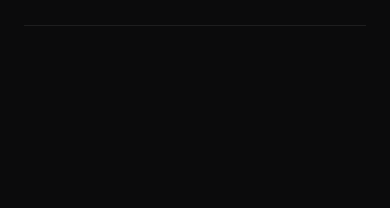
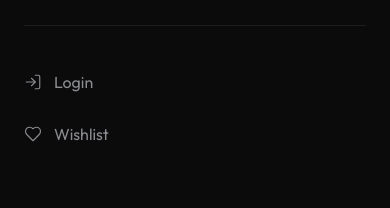
Before and after one commit to arslanworkprofile/zanx-wear, a Next.js app: page / in a window 390 px wide. Both pictures are taken after a click on the button 346 px from the left and 40 px from the top of the page. Shown: the part 487-695 px from the top of the page. Built offline with nearby package versions, Linux system fonts and the light colour scheme; no server answers; the database is empty.

Commit message:
fix  1wishlist

```diff
--- a/app/layout.tsx
+++ b/app/layout.tsx
@@ -3,6 +3,7 @@ import { Poppins, Outfit } from 'next/font/google';
 import './globals.css';
 import { Toaster } from 'sonner';
 import SiteChrome from '@/components/layout/SiteChrome';
+import AuthProvider from '@/components/providers/AuthProvider';
 
 const poppins = Poppins({
   subsets: ['latin'],
@@ -43,7 +44,9 @@ export default function RootLayout({ children }: { children: React.ReactNode })
   return (
     <html lang="en" className={`${poppins.variable} ${outfit.variable}`}>
       <body className="bg-matte-black font-body text-fog antialiased selection:bg-silver selection:text-matte-black">
-        <SiteChrome>{children}</SiteChrome>
+        <AuthProvider>
+          <SiteChrome>{children}</SiteChrome>
+        </AuthProvider>
         <Toaster
           position="bottom-right"
           theme="dark"
--- a/components/layout/Navbar.tsx
+++ b/components/layout/Navbar.tsx
@@ -3,7 +3,8 @@
 import { useEffect, useState } from 'react';
 import Link from 'next/link';
 import { motion, AnimatePresence, useScroll, useMotionValueEvent } from 'framer-motion';
-import { Search, Heart, ShoppingBag, User, Menu, X } from 'lucide-react';
+import { Search, Heart, ShoppingBag, User, Menu, X, LogOut, LogIn } from 'lucide-react';
+import { useSession, signOut } from 'next-auth/react';
 import { cn } from '@/lib/utils';
 import { useCartStore } from '@/store/cartStore';
 
@@ -21,6 +22,8 @@ export default function Navbar() {
   const { scrollY } = useScroll();
   const itemCount = useCartStore((s) => s.itemCount());
   const toggleCart = useCartStore((s) => s.toggleCart);
+  const { data: session, status } = useSession();
+  const isAuthed = status === 'authenticated';
 
   useMotionValueEvent(scrollY, 'change', (latest) => {
     setScrolled(latest > 24);
@@ -137,6 +140,55 @@ export default function Navbar() {
                 </motion.li>
               ))}
             </ul>
+
+            <div className="container-fluid mt-8 flex flex-col gap-1">
+              <motion.div
+                initial={{ opacity: 0, y: 16 }}
+                animate={{ opacity: 1, y: 0 }}
+                transition={{ delay: 0.05 * NAV_LINKS.length, duration: 0.4 }}
+              >
+                <Link
+                  href={isAuthed ? '/account' : '/login'}
+                  onClick={() => setMobileOpen(false)}
+                  className="flex items-center gap-3 py-3 font-body text-base text-ash-light transition-colors hover:text-fog"
+                >
+                  {isAuthed ? <User size={18} strokeWidth={1.5} /> : <LogIn size={18} strokeWidth={1.5} />}
+                  {isAuthed ? (session?.user?.name ? `Hi, ${session.user.name}` : 'My Account') : 'Login'}
+                </Link>
+              </motion.div>
+              <motion.div
+                initial={{ opacity: 0, y: 16 }}
+                animate={{ opacity: 1, y: 0 }}
+                transition={{ delay: 0.05 * (NAV_LINKS.length + 1), duration: 0.4 }}
+              >
+                <Link
+                  href="/account/wishlist"
+                  onClick={() => setMobileOpen(false)}
+                  className="flex items-center gap-3 py-3 font-body text-base text-ash-light transition-colors hover:text-fog"
+                >
+                  <Heart size={18} strokeWidth={1.5} />
+                  Wishlist
+                </Link>
+              </motion.div>
+              {isAuthed && (
+                <motion.div
+                  initial={{ opacity: 0, y: 16 }}
+                  animate={{ opacity: 1, y: 0 }}
+                  transition={{ delay: 0.05 * (NAV_LINKS.length + 2), duration: 0.4 }}
+                >
+                  <button
+                    onClick={() => {
+                      setMobileOpen(false);
+                      signOut({ callbackUrl: '/' });
+                    }}
+                    className="flex w-full items-center gap-3 py-3 font-body text-base text-ash-light transition-colors hover:text-fog"
+                  >
+                    <LogOut size={18} strokeWidth={1.5} />
+                    Sign out
+                  </button>
+                </motion.div>
+              )}
+            </div>
           </motion.div>
         )}
       </AnimatePresence>
```
